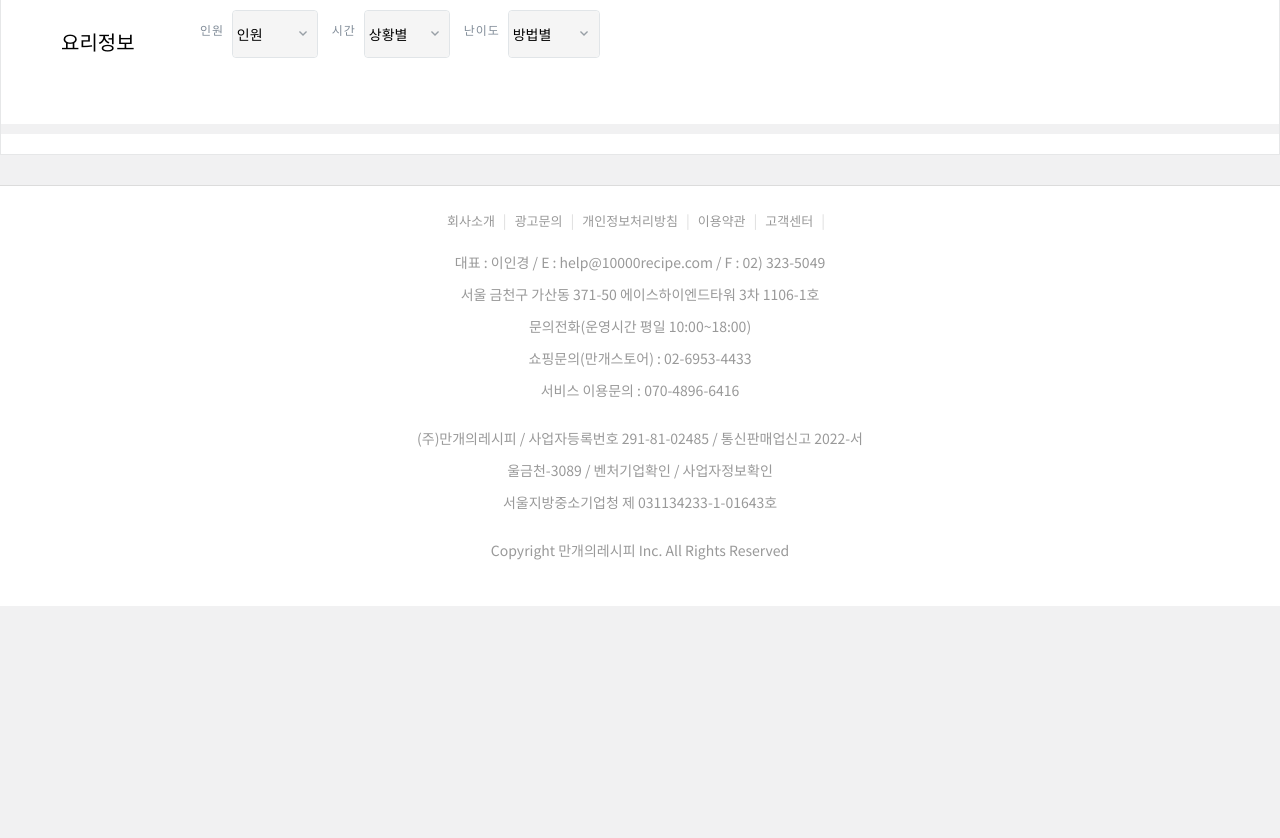
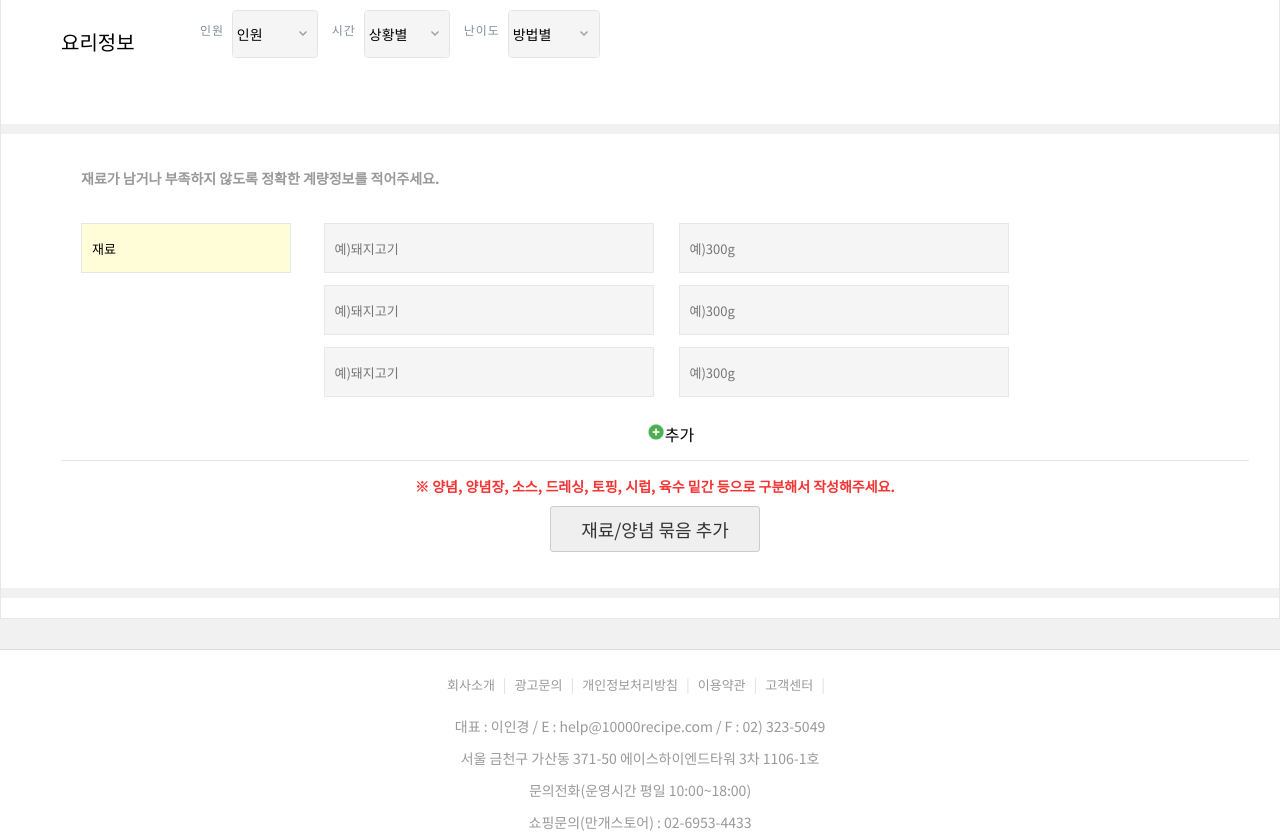
Before and after one commit to hongdaestudy/recipe-frontend, a React (Create React App) app: page /recipe/register in a window 1280 px wide. Shown: the part 660-1498 px from the top of the page. Before the commit the page ends 1266 px from the top, so only its background shows below. Built offline with nearby package versions, Linux system fonts and the light colour scheme; sample sign-in values are in the browser's storage.

Commit message:
register page 구성중

```diff
--- a/src/component/ImageInput/index.tsx
+++ b/src/component/ImageInput/index.tsx
@@ -11,13 +11,14 @@ interface IInputProps extends React.InputHTMLAttributes<HTMLInputElement> {
   height: number;
   iconWidth?: number;
   iconHeight?: number;
+  image?: string | URL;
 }
 
 export const ImageInput = React.forwardRef<HTMLInputElement, IInputProps>(
   (props, ref) => {
     const {
       isLabel,
-
+      image,
       label,
       width,
       height,
@@ -29,8 +30,16 @@ export const ImageInput = React.forwardRef<HTMLInputElement, IInputProps>(
 
     return (
       <FieldWrapper>
-        {isLabel && label && <label htmlFor={label}>{label}</label>}
-        <InputWrapper width={width} height={height} isLabel={Boolean(label)}>
+        <InputWrapper
+          image={image}
+          width={width}
+          height={height}
+          isLabel={Boolean(label)}
+          // TODO
+          // image 저장
+          onClick={() => console.log('image click')}
+        >
+          {!image && isLabel && label && <label htmlFor={label}>{label}</label>}
           {icon && (
             <Icon
               width={iconWidth || 8}
@@ -56,31 +65,45 @@ export const FieldWrapper = styled.div`
   display: flex;
   flex-direction: column;
   justify-content: center;
+  cursor: pointer;
   margin-bottom: 15px;
   position: relative;
+  cursor: pointer;
   label {
     font-size: 16px;
     line-height: 16px;
     /* identical to box height */
-    position: absolute;
-    z-index: 10;
-    left: 10%;
+    /* position: absolute; */
+    /* z-index: 10; */
+    cursor: pointer;
     letter-spacing: 0.916667px;
     text-transform: uppercase;
-    margin-bottom: 8px;
+    display: flex;
+    justify-content: center;
+    align-items: center;
     color: #828d99;
+    background-color: #e1e1e1;
+    width: 100%;
+    height: 100%;
   }
 `;
 
 export const InputWrapper = styled.div<{
   isLabel: boolean;
   icon?: string;
+
   width: number;
   height: number;
+  image?: string | URL;
 }>`
   border: none !important;
   box-sizing: border-box;
-  background-color: #e1e1e1;
+  background-size: cover;
+  cursor: pointer;
+  background-position: center center;
+  background-image: ${({ image }) => image && `url(${image})`};
+
+  /*  */
   font-size: 16px;
   width: ${({ width }) => width && `${width}px`};
   height: ${({ height }) => height && `${height}px`};
@@ -101,12 +124,13 @@ export const InputWrapper = styled.div<{
 export const InputElement = styled.input<{
   icon?: string;
 }>`
-  position: absolute;
+  /* position: absolute;
   width: 1px;
   height: 1px;
   padding: 0;
   margin: -1px;
   overflow: hidden;
   clip: rect(0, 0, 0, 0);
-  border: 0;
+  border: 0; */
+  display: none;
 `;
--- a/src/component/Input/Input.tsx
+++ b/src/component/Input/Input.tsx
@@ -76,8 +76,12 @@ const Input: TextAreaComponent = React.forwardRef(
     }: ComponentPropsWithRef<C, TextAreaProps>,
     ref?: ComponentRef<C>,
   ) => {
-    const Component = as || 'textarea';
-    const interalStyles = color ? { styles: { ...style, color } } : {};
+    // const interalStyles = color
+    //   ? { styles: { ...style, color: `${color}` } }
+    //   : { styles: { ...style } };
+    const interalStyles = color
+      ? { ...style, color: `${color}` }
+      : { ...style };
     if (as === 'textarea') {
       return (
         <StyledTextArea
@@ -87,7 +91,7 @@ const Input: TextAreaComponent = React.forwardRef(
           width={width}
           onChange={onChange}
           {...restProps}
-          {...interalStyles}
+          style={{ ...interalStyles }}
           ref={ref}
         />
       );
@@ -100,7 +104,7 @@ const Input: TextAreaComponent = React.forwardRef(
         width={width}
         onChange={onChange}
         {...restProps}
-        {...interalStyles}
+        style={{ ...interalStyles }}
         ref={ref}
       />
     );
--- a/src/pages/RegisterPage/index.tsx
+++ b/src/pages/RegisterPage/index.tsx
@@ -6,6 +6,8 @@ import { ImageInput } from '../../component/ImageInput';
 import Input from '../../component/Input/Input';
 import { Select } from '../../component/Select';
 import { FirstFormColumn } from './template/FirstFormColumn';
+import { SecondFormColumn } from './template/SecondFormField';
+import { ColumnBox, FirstFormBox, Label } from './template/styles';
 
 export const RegisterPage = () => {
   return (
@@ -14,6 +16,7 @@ export const RegisterPage = () => {
         <h1>레시피 등록</h1>
       </TopBox>
       <FirstFormColumn />
+      <SecondFormColumn />
     </Container>
   );
 };
--- a/src/pages/RegisterPage/template/FirstFormColumn.tsx
+++ b/src/pages/RegisterPage/template/FirstFormColumn.tsx
@@ -1,5 +1,4 @@
 import React from 'react';
-import styled from 'styled-components';
 import FlexBox from '../../../component/Flex';
 import { Icon } from '../../../component/Icon';
 import Input from '../../../component/Input/Input';
--- /dev/null
+++ b/src/pages/RegisterPage/template/SecondFormField.tsx
@@ -0,0 +1,108 @@
+import React from 'react';
+import FlexBox from '../../../component/Flex';
+import Input from '../../../component/Input/Input';
+import {
+  AddBtn,
+  BigAddBtn,
+  BtnSpan,
+  ColumnBox,
+  FirstFormBox,
+  H3,
+  InputBox,
+  LineDiv,
+} from './styles';
+import AddIcon from '../../../../public/assets/add_icon.png';
+
+export const SecondFormColumn = () => {
+  return (
+    <FirstFormBox direction="column">
+      <H3>재료가 남거나 부족하지 않도록 정확한 계량정보를 적어주세요.</H3>
+      <FlexBox style={{ width: '100%' }}>
+        {/* TODO drag event */}
+        <ColumnBox justifyContent="flex-start">
+          <FlexBox
+            style={{ minHeight: '200px', height: 'auto' }}
+            justifyContent="flex-start"
+            alignItems="flex-start"
+          >
+            <Input
+              as="input"
+              width={210}
+              value={'재료'}
+              height={50}
+              style={{ backgroundColor: '#fffdd7' }}
+            />
+          </FlexBox>
+
+          <FlexBox style={{ width: '100%' }} direction="column">
+            <InputBox style={{ width: '100%' }} justifyContent="flex-start">
+              <Input
+                as={'input'}
+                placeholder="예)돼지고기"
+                width={330}
+                height={50}
+              />
+              <Input
+                as={'input'}
+                placeholder="예)300g"
+                width={330}
+                style={{ marginLeft: '25px' }}
+                height={50}
+              />
+            </InputBox>
+            <InputBox style={{ width: '100%' }} justifyContent="flex-start">
+              <Input
+                as={'input'}
+                placeholder="예)돼지고기"
+                width={330}
+                height={50}
+              />
+              <Input
+                as={'input'}
+                placeholder="예)300g"
+                width={330}
+                style={{ marginLeft: '25px' }}
+                height={50}
+              />
+            </InputBox>
+            <InputBox style={{ width: '100%' }} justifyContent="flex-start">
+              <Input
+                as={'input'}
+                placeholder="예)돼지고기"
+                width={330}
+                height={50}
+              />
+              <Input
+                as={'input'}
+                placeholder="예)300g"
+                width={330}
+                style={{ marginLeft: '25px' }}
+                height={50}
+              />
+            </InputBox>
+            <InputBox style={{ width: '70%' }}>
+              <AddBtn>
+                <img
+                  src={`${process.env.PUBLIC_URL}/assets/add_icon.png`}
+                  alt={'addIcon'}
+                />
+                추가
+              </AddBtn>
+            </InputBox>
+            {/* TODO react-hook-form nestedArray example study */}
+          </FlexBox>
+        </ColumnBox>
+      </FlexBox>
+      <LineDiv direction="column">
+        <h3>
+          ※ 양념, 양념장, 소스, 드레싱, 토핑, 시럽, 육수 밑간 등으로 구분해서
+          작성해주세요.
+        </h3>
+        <BigAddBtn>
+          <BtnSpan />
+          재료/양념 묶음 추가
+        </BigAddBtn>
+      </LineDiv>
+    </FirstFormBox>
+  );
+};
--- a/src/pages/RegisterPage/template/styles.ts
+++ b/src/pages/RegisterPage/template/styles.ts
@@ -30,3 +30,60 @@ export const Label = styled.label`
   font-weight: normal;
   vertical-align: top;
 `;
+
+export const H3 = styled.h3`
+  width: 100%;
+  font-size: 14px;
+  display: inline-block;
+  line-height: 1.8;
+  margin-top: 6px;
+  color: #999;
+  padding: 0 0 0 20px;
+  vertical-align: top;
+  margin-bottom: 20px;
+`;
+
+export const InputBox = styled(FlexBox)`
+  margin-left: 25px;
+  margin-top: 12px;
+`;
+
+export const AddBtn = styled.button`
+  border: none;
+  font-size: 16px;
+  margin-right: 4px;
+  cursor: pointer;
+  width: 180px;
+  transform: translate(-120px, 12px);
+
+  background-color: #ffffff;
+  img {
+    cursor: pointer;
+    width: 18px;
+    height: 18px;
+  }
+`;
+
+export const LineDiv = styled(FlexBox)`
+  border-top: 1px solid #e4e4e4 !important;
+  padding-top: 15px;
+  text-align: center;
+  width: 100%;
+  color: #f43434;
+`;
+
+export const BigAddBtn = styled.button`
+  padding: 10px 30px;
+  font-size: 18px;
+  line-height: 1.3333333;
+  border-radius: 3px;
+  margin: 10px 4px;
+  color: #333;
+  border: 1px solid #ccc;
+`;
+export const BtnSpan = styled.span`
+  position: relative;
+  &::before {
+    content: '\2b';
+  }
+`;
```
Also changed, not shown: public/assets/add_icon.png (added).
